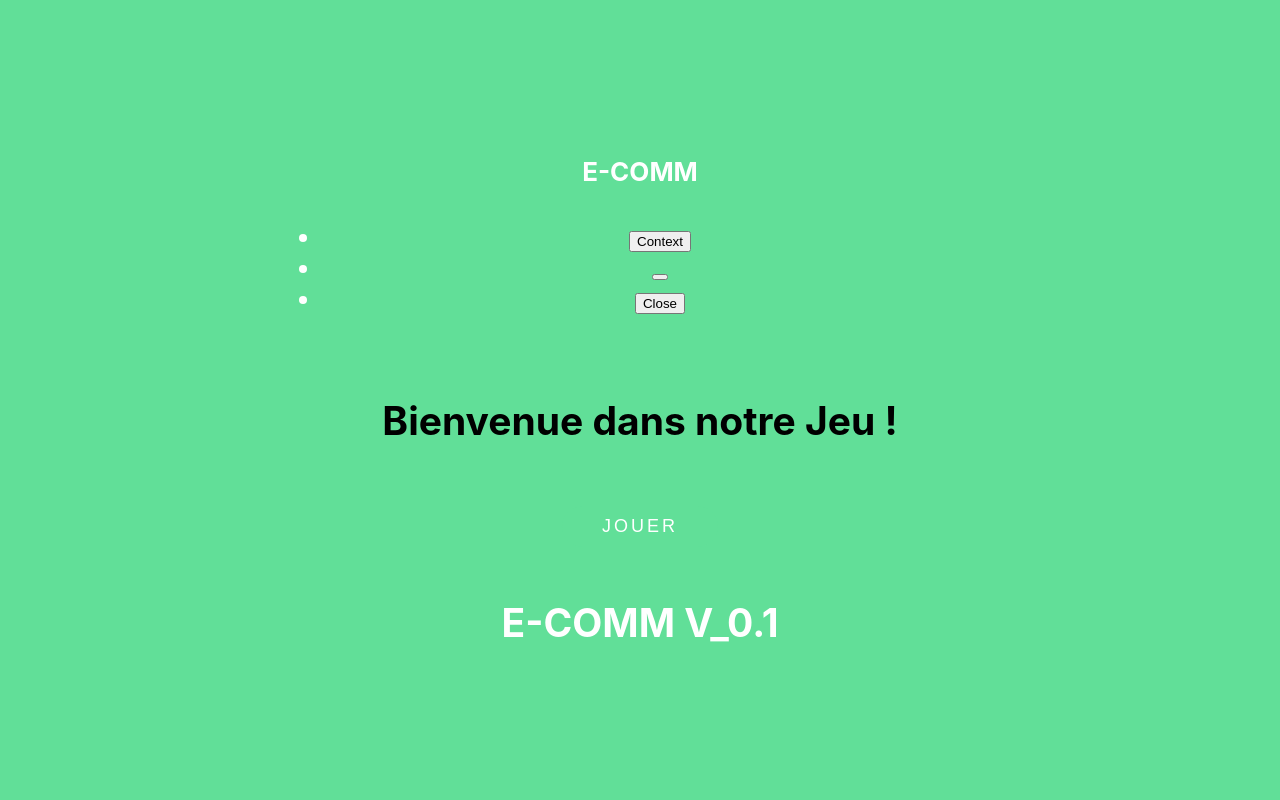
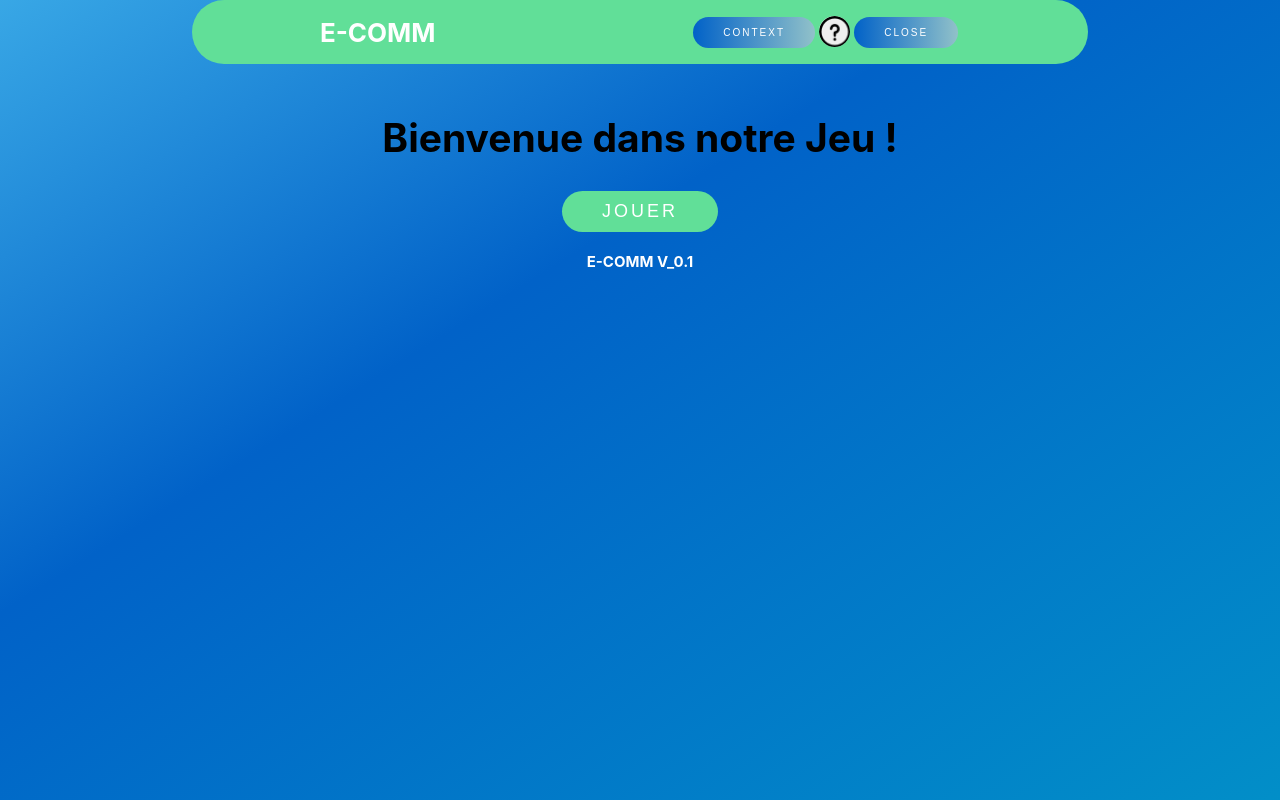
Before and after one commit to MistiXe/ptut2021-ecomm, a React (Create React App) app in the folder application/: page / in a window 1280 px wide. Both pictures are taken after a click on the element "JOUER". Built offline with nearby package versions, Linux system fonts and the light colour scheme.

Commit message:
Patches E-COMM V_0.1
Page Play est crée.
Bouttons modifiés.

```diff
--- a/application/src/App.css
+++ b/application/src/App.css
@@ -6,9 +6,20 @@
   flex-direction: column;
   width: 100%;
   height: 100vh;
-  background-color: #61df98;
+  background-image: linear-gradient(
+  to bottom right,
+  #61df98, #61dafb , #0162c8, #0292c8 100%
+  );
+  background-size: 200% 200%;
+  animation: movingGradient 8s linear infinite alternate;
   font-size: calc(10px + 2vmin);
   color: white;
+
+}
+
+@keyframes movingGradient {
+  from {background-position: 0 0}
+  to {background-position: 100% 100%}
 
 }
 
@@ -31,6 +42,7 @@
 .App-logo {
   height: 40vmin;
   pointer-events: none;
+  color: black;
 }
 
 @media (prefers-reduced-motion: no-preference) {
@@ -133,3 +145,123 @@
 
 
 }
+
+nav{
+  display:  flex;
+  justify-content: space-around;
+  align-items: center;
+  min-height: 8vh;
+  background-color: #61df98;
+  border-radius: 40px;
+  width: 70%;
+}
+
+.nav-links{
+  display: flex;
+  justify-content: space-around;
+
+  width: 30%;
+
+}
+
+.nav-links li {
+  list-style: none;
+}
+
+
+#PlayRetour{
+
+  position: center;
+  padding: 10px 30px;
+
+
+  color: #fff;
+  text-decoration: none;
+  text-transform: uppercase;
+  border: none;
+  font-size: 10px;
+  letter-spacing: 2px;
+  border-radius: 40px;
+  background: linear-gradient(90deg, #0162c8, #91c1c9);
+
+}
+
+#foot{
+  font-size: 10px;
+}
+
+#Play-btn{
+
+  position: center;
+  padding: 10px 30px;
+
+
+  color: #fff;
+  text-decoration: none;
+  text-transform: uppercase;
+  border: none;
+  font-size: 18px;
+  letter-spacing: 3px;
+  border-radius: 40px;
+  background: linear-gradient(90deg, #0162c8, #91c1c9);
+  margin-top: 12px;
+}
+
+#zoneJoueur{
+  height: 150px;
+  width: 500px;
+  background: linear-gradient(90deg, #0292c8, #61df98);
+  border-radius: 40px;
+}
+
+#playTuto{
+  background-image: url("./image/tutobtnreel.png");
+  height: 31.5px;
+  width: 31.5px;
+  border-radius: 32px;
+  border: none;
+  margin-top: 5px;
+
+}
+
+.header{
+  align-items: center;
+  justify-content: center;
+  justify-items: center;
+}
+
+*{
+  margin: 0;
+  padding: 0;
+  box-sizing: border-box;
+}
+
+
+.modal {
+  position: fixed;
+  top: 0;
+  left: 0;
+  width:100%;
+  height: 100%;
+
+  align-items: center;
+}
+
+.modal-main {
+  position:fixed;
+  background: white;
+  width: 80%;
+  height: auto;
+  top:50%;
+  left:50%;
+  transform: translate(-50%,-50%);
+
+}
+
+.display-block {
+  display: block;
+}
+
+.display-none {
+  display: none;
+}
--- a/application/src/inutile/showGame.css
+++ b/application/src/inutile/showGame.css
@@ -61,6 +61,7 @@ nav{
     align-items: center;
     min-height: 8vh;
     background-color: #61df98;
+
 }
 
 .logo{
--- a/application/src/threadGame.js
+++ b/application/src/threadGame.js
@@ -17,7 +17,7 @@ function Main(props){
     return (
         <div className="modal display-block">
             <section className="main">
-                <nav>
+               <center> <nav>
                     <div className= "logo">
                         <h4>E-COMM</h4>
                     </div>
@@ -35,7 +35,7 @@ function Main(props){
                             </button>
                         </li>
                     </ul>
-                </nav>
+                </nav></center>
                 {centre}
 
                 <footer id = "foot"> <h1> E-COMM V_0.1</h1> </footer>
```
